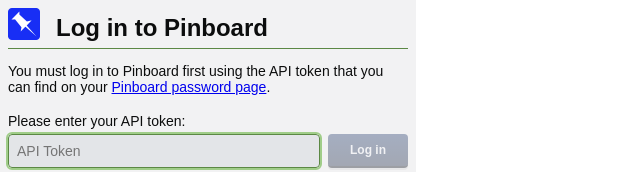
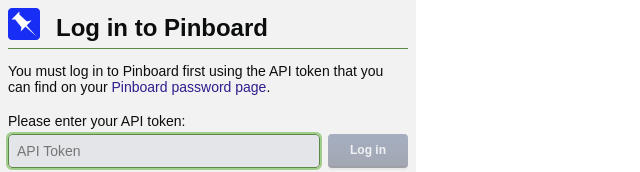
Before and after one commit to Cito/Pinboard-Pin, an Angular app: page /login in a window 1280 px wide. Shown: the top 172 px of the page, without its empty margins (0-640 px from the left). Built offline with nearby package versions, Linux system fonts and the light colour scheme.

Commit message:
Add color of links in stlyes

```diff
--- a/src/styles.scss
+++ b/src/styles.scss
@@ -19,6 +19,7 @@
   --color-error: hsl(0, 67%, 50%);
   --color-info: hsl(120, 33%, 37%);
   --color-note: hsl(240, 10%, 33%);
+  --color-link: hsl(250, 67%, 33%);
 
   color: var(--color-fg);
   background-color: var(--color-bg);
@@ -136,6 +137,15 @@
   color: var(--color-note);
 }
 
+a {
+  color: var(--color-link);
+  text-decoration: none;
+}
+
+a:hover {
+  text-decoration: underline;
+}
+
 main.dark {
   --color-bg: hsl(var(--hue), 25%, 7%);
   --color-fg: hsl(var(--hue), 12%, 93%);
@@ -145,6 +155,7 @@
   --color-error: hsl(0, 75%, 57%);
   --color-info: hsl(120, 67%, 40%);
   --color-note: hsl(240, 10%, 60%);
+  --color-link: hsl(250, 33%, 67%);
 
   input[type="checkbox"],
   input[type="radio"] {
```
